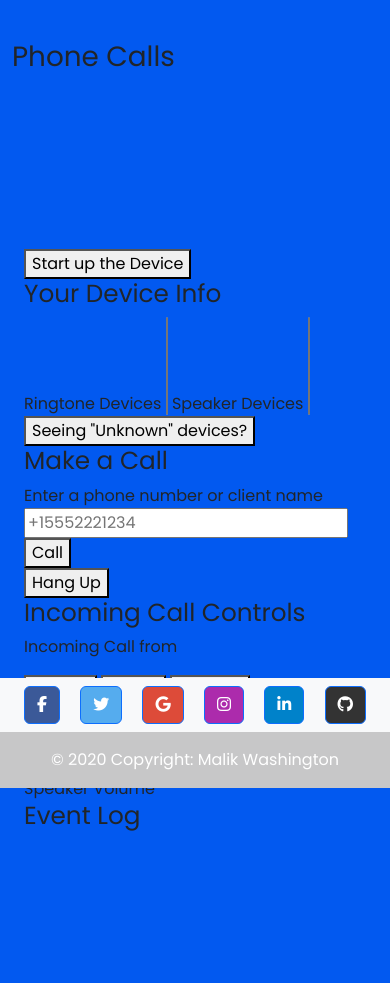
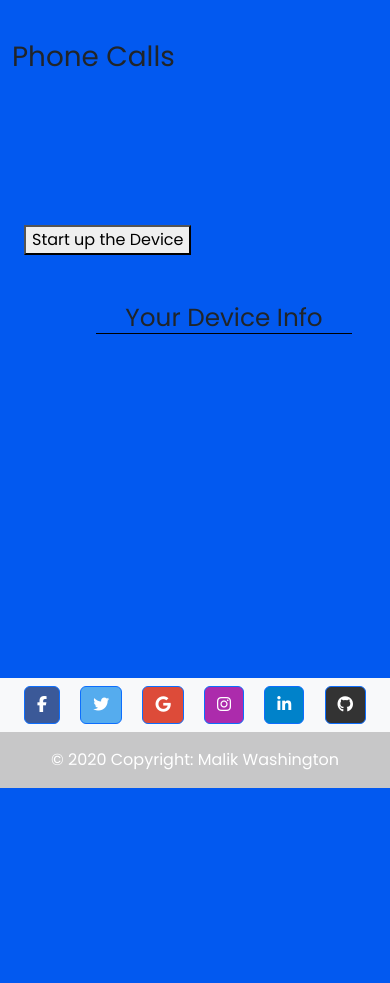
Before and after one commit to malikwashington/sales_buddy, a Flask app: page /phone in a window 390 px wide. Shown: the part 56-1039 px from the top of the page. After the commit the page ends 844 px from the top, so only its background shows below. Run offline with Flask 3, Linux system fonts and the light colour scheme; the visitor is signed in with stand-in values (Sample User, id 1); some libraries are stand-ins or nearby versions.

Commit message:
started the formatting of the phone page

```diff
--- a/server.py
+++ b/server.py
@@ -399,8 +399,9 @@
 @login_required
 def token():
   '''generates a token for twiml api'''
-
-  return twilio_API.token()
+  print('\n\n\n\n\n\n', current_user.full_name, '\n\n\n\n\n\n')
+  id = current_user.full_name
+  return twilio_API.token(id)
 
 
 if __name__ == '__main__':
--- /dev/null
+++ b/static/css/call_settings.css
@@ -0,0 +1,124 @@
+@import url(https://fonts.googleapis.com/css?family=Share+Tech+Mono);
+
+body,
+p {
+  padding: 0;
+  margin: auto;
+  font-family: Arial, Helvetica, sans-serif;
+}
+
+h1 {
+  /* text-align: center; */
+}
+
+h2 {
+  margin-top: 0;
+  border-bottom: 1px solid black;
+}
+
+button {
+  margin-bottom: 10px;
+}
+
+label {
+  text-align: left;
+  font-size: 1.25em;
+  color: #777776;
+  display: block;
+}
+
+header {
+  text-align: center;
+}
+
+main {
+  padding: 3em;
+  max-width: 1200px;
+  margin: 0 auto;
+  display: flex;
+  justify-content: space-between;
+  align-items: flex-start;
+}
+
+.left-column,
+.center-column,
+.right-column {
+  width: 30%;
+  min-width: 16em;
+  margin: 0 1.5em;
+  text-align: center;
+}
+
+/* Left Column */
+#client-name {
+  text-align: left;
+  margin-bottom: 1em;
+  font-family: "Helvetica Light", Helvetica, sans-serif;
+  font-size: 1.25em;
+  color: #777776;
+}
+
+select {
+  width: 250px;
+  height: 60px;
+  margin-bottom: 10px;
+}
+
+/* Center Column */
+input {
+  font-family: Helvetica-LightOblique, Helvetica, sans-serif;
+  font-style: oblique;
+  font-size: 1em;
+  width: 100%;
+  height: 2.5em;
+  padding: 0;
+  display: block;
+  margin: 10px 0;
+}
+
+div#volume-indicators {
+  padding: 10px;
+  margin-top: 20px;
+  width: 500px;
+  text-align: left;
+}
+
+div#volume-indicators > div {
+  display: block;
+  height: 20px;
+  width: 0;
+}
+
+/* Right Column */
+.right-column {
+  padding: 0 1.5em;
+}
+
+#log {
+  text-align: left;
+  border: 1px solid #686865;
+  padding: 10px;
+  height: 9.5em;
+  overflow-y: scroll;
+}
+
+.log-entry {
+  color: #686865;
+  font-family: "Share Tech Mono", "Courier New", Courier, fixed-width;
+  font-size: 1.25em;
+  line-height: 1.25em;
+  margin-left: 1em;
+  text-indent: -1.25em;
+  width: 90%;
+}
+
+/* Other Styles */
+.hide {
+  position: absolute !important;
+  top: -9999px !important;
+  left: -9999px !important;
+}
+
+button:disabled {
+  cursor: not-allowed;
+}
--- a/templates/contacts.html
+++ b/templates/contacts.html
@@ -11,9 +11,7 @@
 
 
 <!-- <div id="sidebar" class="sidebar bg-light"></div> -->
-<h1>Home</h1>
-<p>Welcome to the home page!</p>
-<br />
+<h1>Contacts</h1>
 <br />
 <br />
 <div class="container overflow-auto my-5 py-5">
--- a/templates/loggedin.html
+++ b/templates/loggedin.html
@@ -13,6 +13,10 @@
 
 <li class="nav-item">
   <a href="{{url_for('dashboard')}}" class="nav-link">Dashboard</a>
+</li>
+
+<li class="nav-item">
+  <a href="{{url_for('phone')}}" class="nav-link">Call/SMS</a>
 </li>
 
 <li class="nav-item">
--- a/templates/phone.html
+++ b/templates/phone.html
@@ -1,14 +1,17 @@
 {% extends 'loggedin.html' %}
 
 {% block title %}Phone{% endblock %}
+
+{% block head %}
+<link rel="stylesheet" href="static/css/call_settings.css">
+{% endblock %}
 
 {% block body%}
 <h1>Phone Calls</h1>
 <br>
 <br>
-<br>
 <div class="container overflow-auto my-5 py-5">
-     <!-- <h1>Twilio Voice JavaScript SDK Quickstart</h1> -->
+
       <button id="startup-button">Start up the Device</button>
   <main id="controls">
       <section class="left-column" id="info">
--- a/twilio_API.py
+++ b/twilio_API.py
@@ -11,7 +11,7 @@
 client = Client(keys.TWILIO_USERNAME, keys.TWILIO_PASSWORD)
 
 
-def token():
+def token(id):
   """Generate a Twilio token for a user"""
 
   token = AccessToken(
@@ -27,7 +27,7 @@
   token.add_grant(voice_grant)
   token = token.to_jwt()#.decode('utf-8') not used in twilio docs
 
-  return jsonify(identity='Salesforce User', token=token)
+  return jsonify(identity=id, token=token)
 
 
 def send_sms(contact, text):
```
Also changed, not shown: templates/admin.html (+5 -2 lines), templates/dashboard.html (+11 -0 lines), templates/profile.html (+4 -5 lines), templates/tasks.html (+12 -0 lines).
